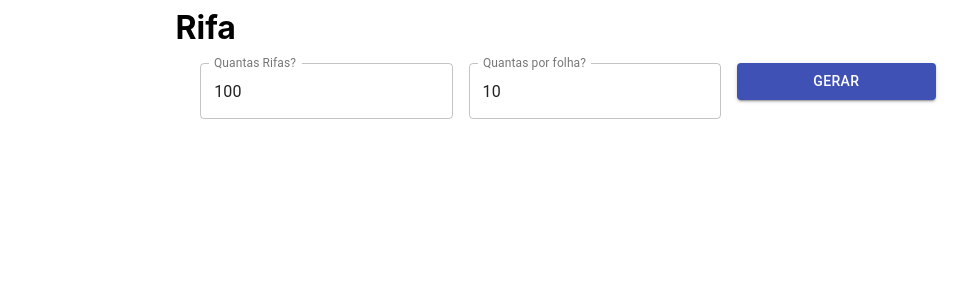
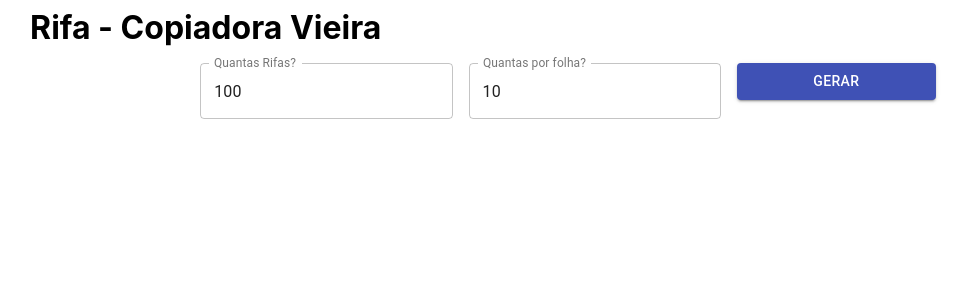
Before and after one commit to crvroberto/rifagerator, a React (Create React App) app: page / in a window 1280 px wide. Shown: the top 300 px of the page, without its empty margins (72-1040 px from the left). Built offline with nearby package versions, Linux system fonts and the light colour scheme.

Commit message:
edição final 2

```diff
--- a/src/App.js
+++ b/src/App.js
@@ -85,7 +85,7 @@ function App() {
     <div className="App">
 
       <div className={classes.root} noValidate autoComplete="off">
-        <h1>Rifa</h1>
+        <h1>Rifa - Copiadora Vieira</h1>
         <TextField id="outlined-basic" label="Quantas Rifas?" variant="outlined" value={quaRifa} type="number" onChange={(e) => { setQuarifa(e.target.value) }} />
         <TextField id="outlined-basic" label="Quantas por folha?" variant="outlined" value={quaFolha} type="number" onChange={(e) => { setQuafolha(e.target.value) }} />
         <Button onClick={gerator} variant="contained" color="primary"> Gerar </Button >
```
